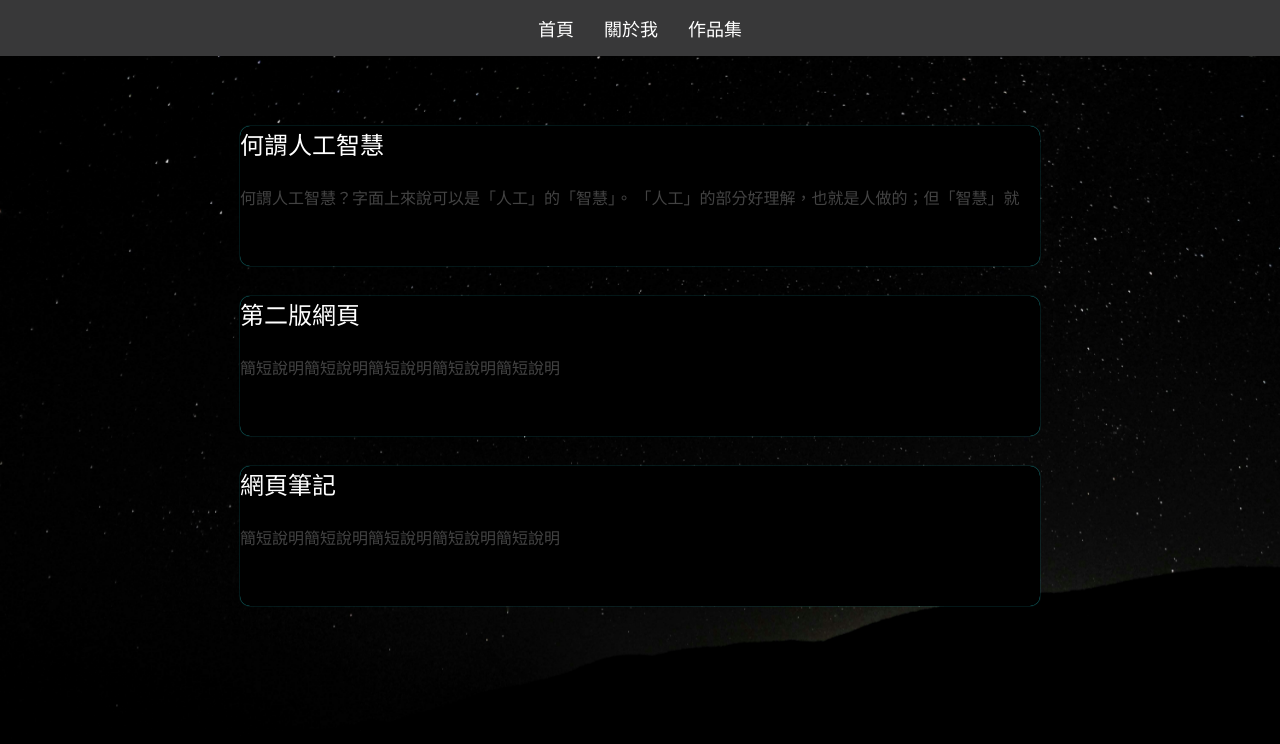
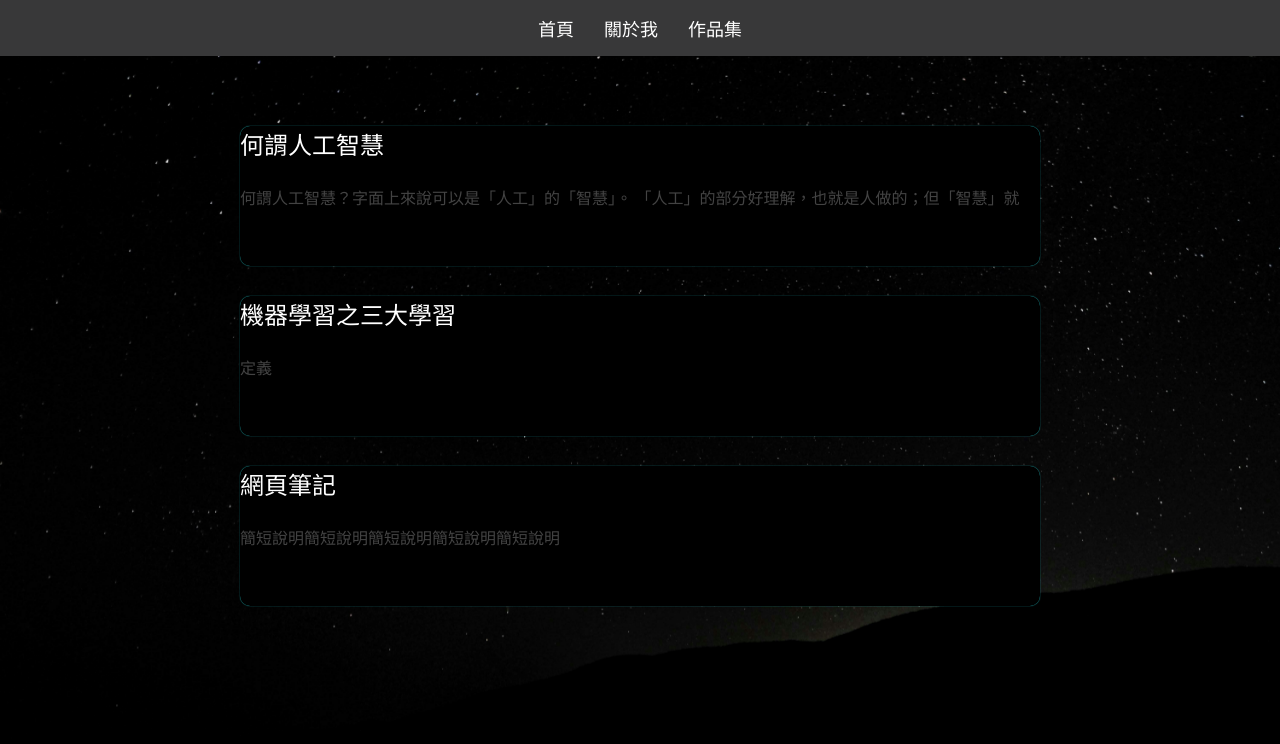
Before and after one commit to suhan0801/My_Website, a plain HTML site: page machine_learning.html in a window 1280 px wide. Drawn offline with Linux system fonts and the light colour scheme.

Commit message:
Update machine_learning.html

```diff
--- a/machine_learning.html
+++ b/machine_learning.html
@@ -28,11 +28,12 @@
             <p class="p-text">何謂人工智慧？字面上來說可以是「人工」的「智慧」。 「人工」的部分好理解，也就是人做的；但「智慧」就</p>
         </a>
     </section>
+    </section>
     <section class="cards-section">
-        <a class="large-card" href="asd.html" >
-            <h2 class="h2-text">第二版網頁</h2>
+        <a class="large-card" href="Machine_Learning1.html" >
+            <h2 class="h2-text">機器學習之三大學習</h2>
             <br>
-            <p class="p-text">簡短說明簡短說明簡短說明簡短說明簡短說明</p>
+            <p class="p-text">定義</p>
         </a>
     </section>
     <section class="cards-section">
```
